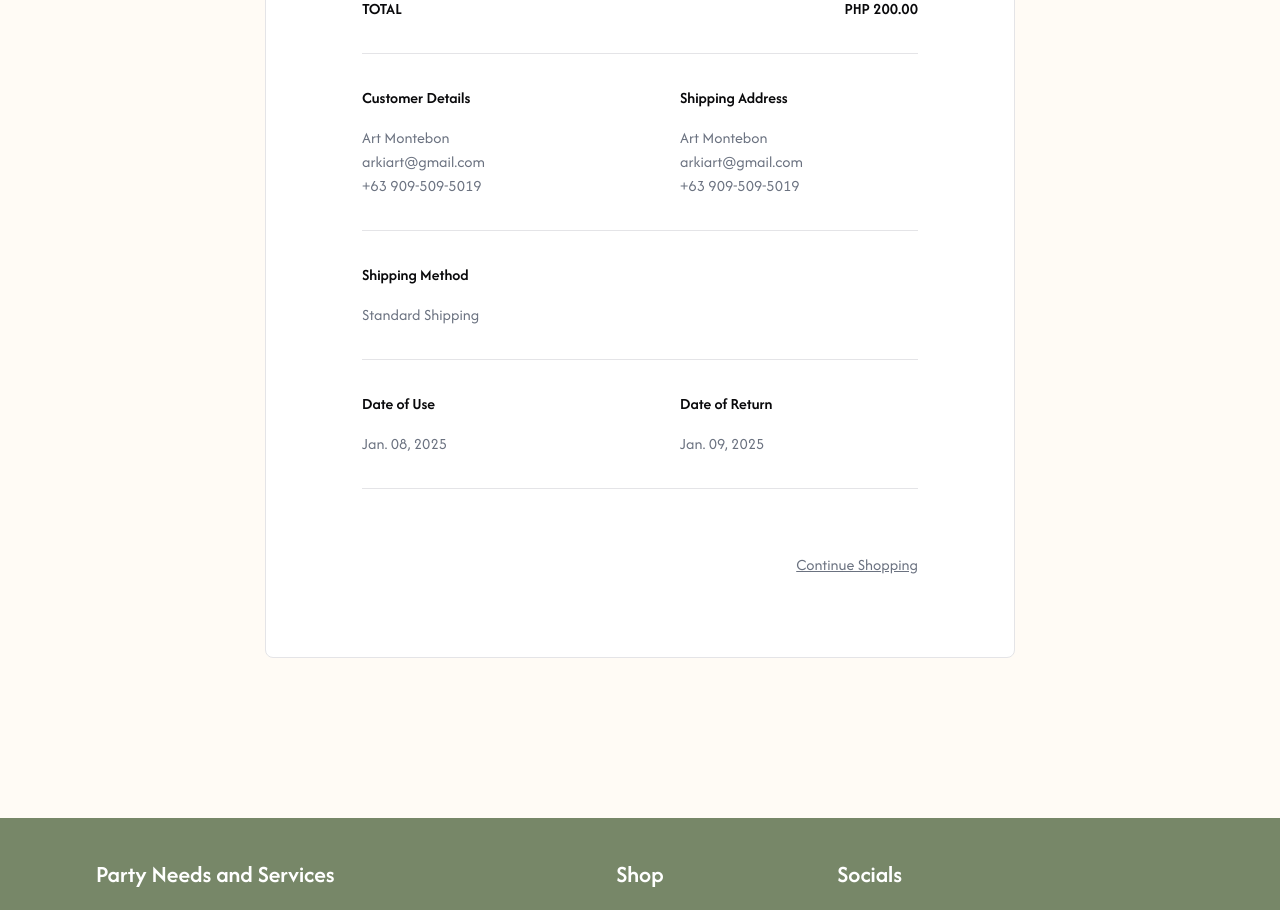
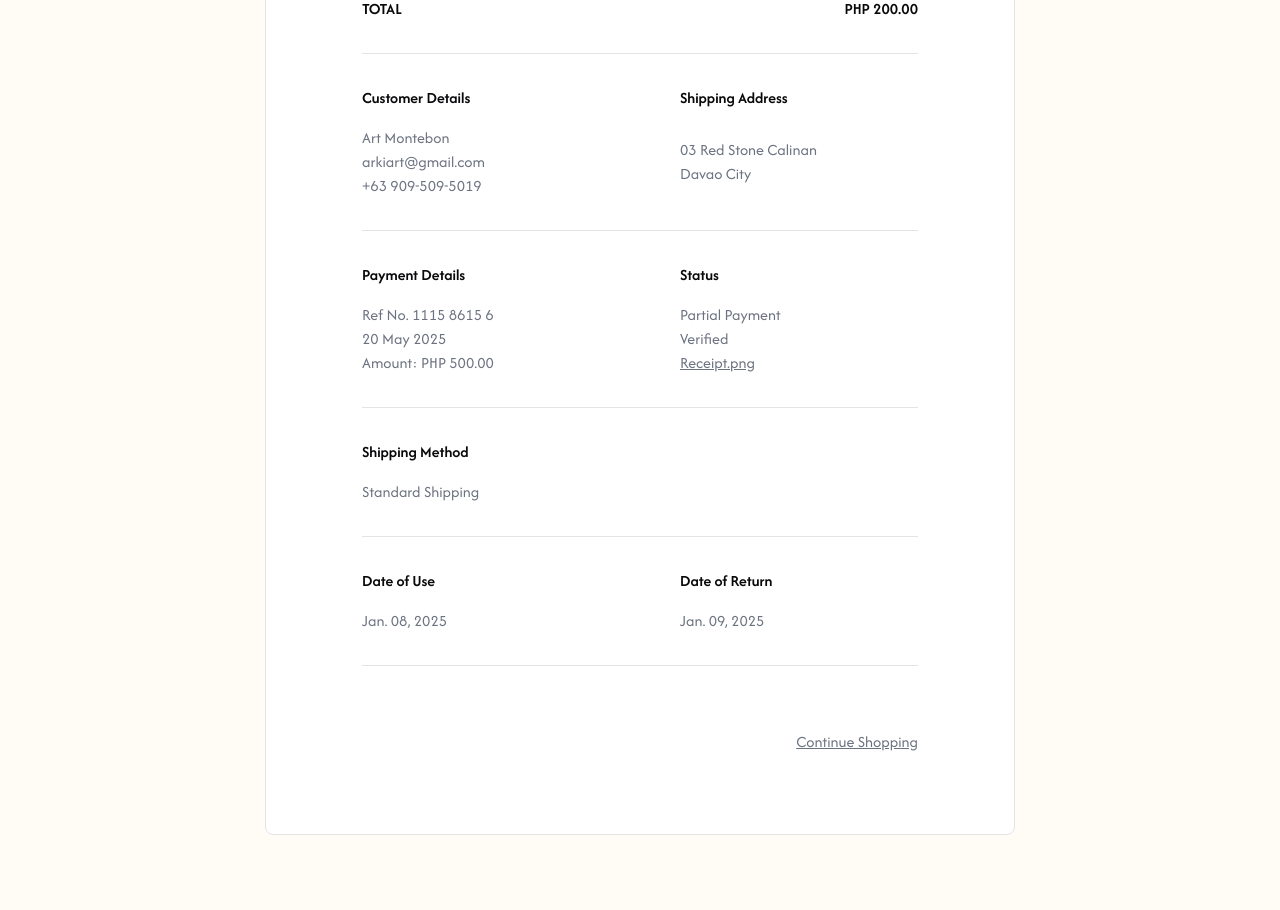
Before and after one commit to ykylejan/Min-Jee, a Next.js app: page /receipt in a window 1280 px wide. Shown: the part 880-1790 px from the top of the page. Built offline with nearby package versions, Linux system fonts and the light colour scheme.

Commit message:
chore: update receipt details, and payment verification for owner side

```diff
--- a/src/app/(owner)/events/page.tsx
+++ b/src/app/(owner)/events/page.tsx
@@ -85,7 +85,7 @@ const page: React.FC = () => {
               </div>
 
               <Button
-                onClick={() => router.push("/event-packages/add-package")}
+                onClick={() => router.push("/events/add-package")}
                 className="bg-camouflage-400 hover:bg-camouflage-400/80 font-afacad"
               >
                 <UserRoundPlus className="mr-2" />
--- a/src/app/(owner)/orders/order-item/edit-order/page.tsx
+++ b/src/app/(owner)/orders/order-item/edit-order/page.tsx
@@ -201,7 +201,39 @@ const ProductCard = ({ category, action }: ProductCardProps) => {
                     </div>
                 </div>
 
-                <div className="mt-12">
+                <div className="mt-6">
+                    <div>
+                        <h1 className="font-afacad text-neutral-500">
+                            Payment Status
+                        </h1>
+                        <hr />
+                    </div>
+
+                    <div className="pt-6 pb-10 space-y-6">
+                        <div>
+                            <h1 className="text-sm text-neutral-500">
+                                Select Payment Status for this order item
+                            </h1>
+                            <Select>
+                                <SelectTrigger className="w-80 h-12 bg-neutral-100/50 px-5">
+                                    <SelectValue placeholder="Select payment status" />
+                                </SelectTrigger>
+                                <SelectContent>
+                                    <SelectGroup className="font-afacad">
+                                        <SelectItem value="pending">
+                                            Full
+                                        </SelectItem>
+                                        <SelectItem value="verified">
+                                            Partial
+                                        </SelectItem>
+                                    </SelectGroup>
+                                </SelectContent>
+                            </Select>
+                        </div>
+                    </div>
+                </div>
+
+                <div className="mt-6">
                     <div>
                         <h1 className="font-afacad text-neutral-500">
                             Order Status
@@ -216,7 +248,7 @@ const ProductCard = ({ category, action }: ProductCardProps) => {
                             </h1>
                             <Select>
                                 <SelectTrigger className="w-80 h-12 bg-neutral-100/50 px-5">
-                                    <SelectValue placeholder="Select Obtainment Method" />
+                                    <SelectValue placeholder="Select order status" />
                                 </SelectTrigger>
                                 <SelectContent>
                                     <SelectGroup className="font-afacad">
--- a/src/components/OwnerPage/Order/PaymentDetailsItem.tsx
+++ b/src/components/OwnerPage/Order/PaymentDetailsItem.tsx
@@ -1,10 +1,19 @@
-import { icons } from '@/constants'
-import { Download } from 'lucide-react'
-import React from 'react'
+import { icons, images } from "@/constants";
+import { Download } from "lucide-react";
+import React from "react";
+import {
+    Dialog,
+    DialogContent,
+    DialogDescription,
+    DialogHeader,
+    DialogTitle,
+    DialogTrigger,
+} from "@/components/ui/dialog";
+import { Button } from "@/components/ui/button";
 
 const PaymentDetailsItem = () => {
     return (
-        <div className="w-80 h-40 border border-neutral-200 rounded-lg font-afacad text-neutral-600 px-8 py-5 mt-5 cursor-pointer">
+        <div className="w-80 h-40 border border-neutral-200 rounded-lg font-afacad text-neutral-600 px-8 py-5 mt-5">
             <h1 className="font-afacad_semibold text-xl">GCash</h1>
 
             <div className="-space-y-2">
@@ -15,13 +24,29 @@ const PaymentDetailsItem = () => {
             <div className="flex justify-between mt-3">
                 <div className="flex items-center gap-x-3">
                     <Download width={16} height={16} />
-                    <h1 className='underline'>Receipt.png</h1>
+                    <Dialog>
+                        <DialogTrigger>
+                            <h1 className="underline">Receipt.png</h1>
+                        </DialogTrigger>
+                        <DialogContent>
+                            <DialogHeader>
+                                <DialogTitle>Payment Receipt</DialogTitle>
+                                <DialogDescription className="max-h-[70vh] overflow-y-auto">
+                                    <img
+                                        src={images.receiptSample.src}
+                                        alt="Receipt"
+                                        className="h-auto w-auto object-cover"
+                                    />
+                                </DialogDescription>
+                            </DialogHeader>
+                        </DialogContent>
+                    </Dialog>
                 </div>
 
                 <img src={icons.gcashActive.src} width={30} height={25} />
             </div>
         </div>
-    )
-}
+    );
+};
 
-export default PaymentDetailsItem
+export default PaymentDetailsItem;
--- a/src/components/ReceiptCard/Receipt.tsx
+++ b/src/components/ReceiptCard/Receipt.tsx
@@ -1,6 +1,15 @@
 import React from "react";
 import ReceiptItem from "./ReceiptItem";
 import Link from "next/link";
+import {
+    Dialog,
+    DialogContent,
+    DialogDescription,
+    DialogHeader,
+    DialogTitle,
+    DialogTrigger,
+} from "../ui/dialog";
+import { images } from "@/constants";
 
 const Receipt = ({ data }: any) => {
     // console.log("data: ", data)
@@ -71,9 +80,52 @@ const Receipt = ({ data }: any) => {
                                 Shipping Address
                             </h1>
                             <div className="font-afacad text-[#6B7280]">
-                                <h1>Art Montebon</h1>
-                                <h1>arkiart@gmail.com</h1>
-                                <h1>+63 909-509-5019</h1>
+                                <h1>03 Red Stone Calinan</h1>
+                                <h1>Davao City</h1>
+                            </div>
+                        </div>
+                    </div>
+                </div>
+                <hr />
+
+                <div className="py-8">
+                    <div className="flex space-x-20">
+                        <div className="grid grid-cols-1 gap-4 w-[300px]">
+                            <h1 className="font-afacad_semibold">
+                                Payment Details
+                            </h1>
+                            <div className="font-afacad text-[#6B7280]">
+                                <h1>Ref No. 1115 8615 6</h1>
+                                <h1>20 May 2025</h1>
+                                <h1>Amount: PHP 500.00</h1>
+                            </div>
+                        </div>
+                        <div className="grid grid-cols-1 gap-4 w-[300px]">
+                            <h1 className="font-afacad_semibold">Status</h1>
+                            <div className="font-afacad text-[#6B7280]">
+                                <h1>Partial Payment</h1>
+                                <h1>Verified</h1>
+                                <Dialog>
+                                    <DialogTrigger>
+                                        <h1 className="underline">
+                                            Receipt.png
+                                        </h1>
+                                    </DialogTrigger>
+                                    <DialogContent>
+                                        <DialogHeader>
+                                            <DialogTitle>
+                                                Payment Receipt
+                                            </DialogTitle>
+                                            <DialogDescription className="max-h-[70vh] overflow-y-auto">
+                                                <img
+                                                    src={images.receiptSample.src}
+                                                    alt="Receipt"
+                                                    className="h-auto w-auto object-cover"
+                                                />
+                                            </DialogDescription>
+                                        </DialogHeader>
+                                    </DialogContent>
+                                </Dialog>
                             </div>
                         </div>
                     </div>
--- a/src/constants/index.ts
+++ b/src/constants/index.ts
@@ -17,6 +17,7 @@ import gcashActive from "../assets/icons/gcash-active.png";
 import wallet from "../assets/icons/wallet.png";
 import walletActive from "../assets/icons/wallet-active.png";
 import qrCodeSample from "../assets/images/qrCodeSample.png";
+import receiptSample from "../assets/images/receiptSample.png";
 
 import logoleaf from "../assets/icons/leaflogo.svg";
 
@@ -31,6 +32,7 @@ export const images = {
     landingPackage2,
 
     qrCodeSample,
+    receiptSample
 };
 
 export const icons = {
```
Also changed, not shown: src/assets/images/receiptSample.png (added).
